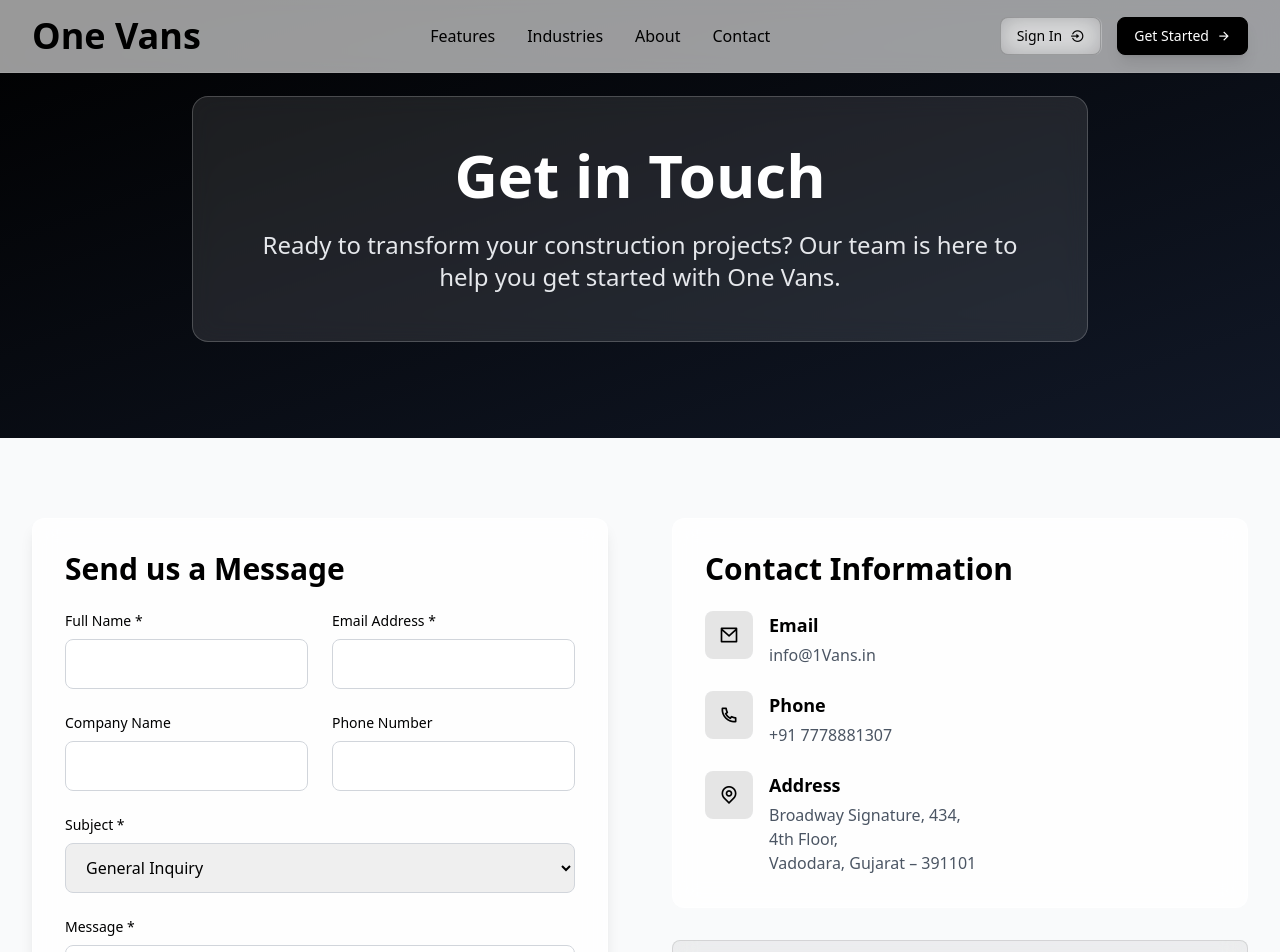
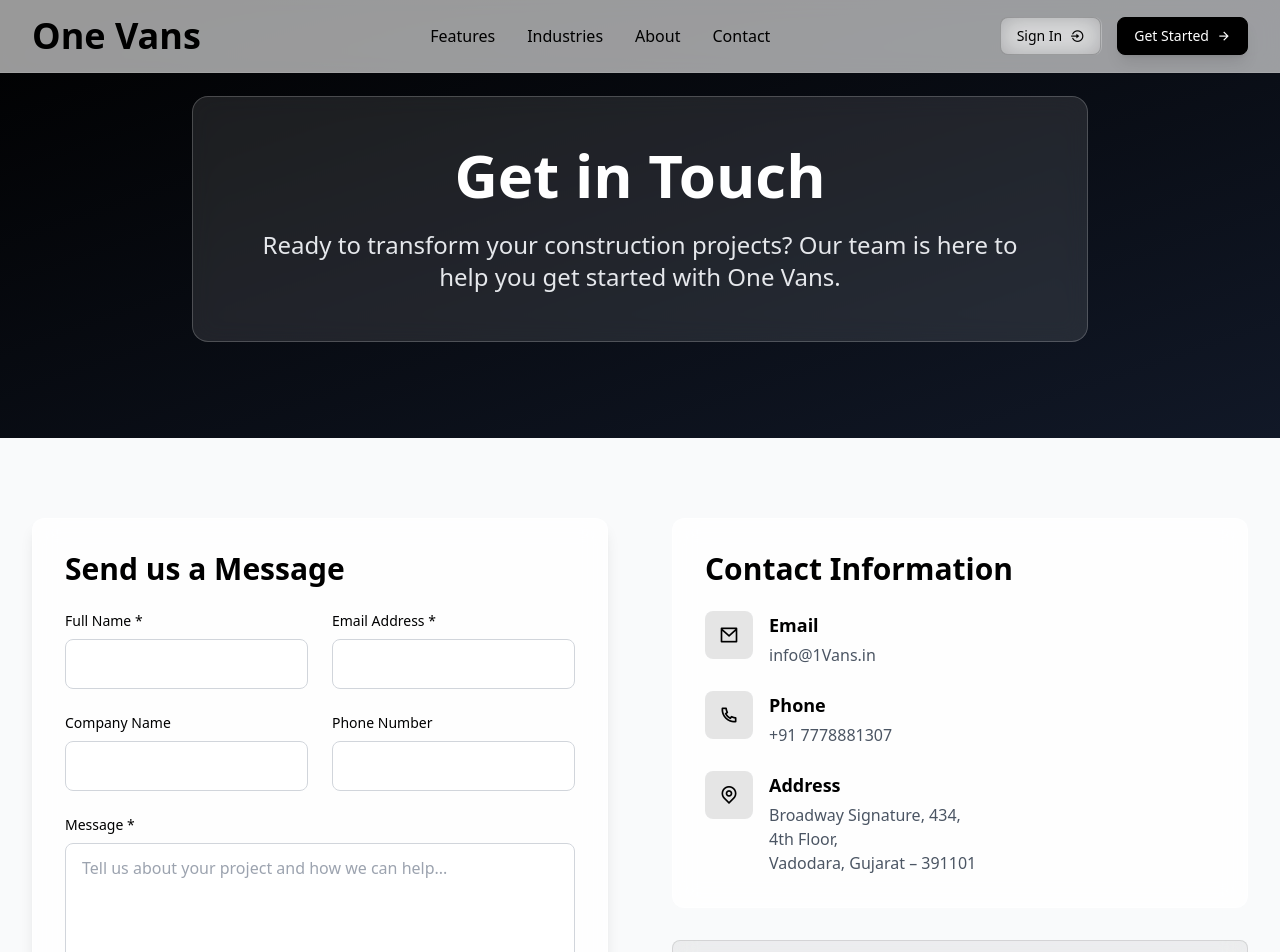
Before and after one commit to DhruvPopat268/1vansh, a Next.js app: page /contact in a window 1280 px wide. Shown: the top 952 px of the page. Built offline with nearby package versions, Linux system fonts and the light colour scheme.

Commit message:
updated code for remove subject inquiry

```diff
--- a/app/contact/page.tsx
+++ b/app/contact/page.tsx
@@ -178,25 +178,7 @@
                   </div>
                 </div>
 
-                <div className="animate-fade-in">
-                  <label htmlFor="subject" className="block text-sm font-medium text-black mb-2">
-                    Subject *
-                  </label>
-                  <select
-                    id="subject"
-                    name="subject"
-                    value={formData.subject}
-                    onChange={handleChange}
-                    required
-                    className="w-full px-4 py-3 border border-gray-300 rounded-lg focus:outline-none focus:ring-2 focus:ring-black pr-8 transition-all duration-300"
-                  >
-                    <option value="general">General Inquiry</option>
-                    <option value="sales">Sales Question</option>
-                    <option value="support">Technical Support</option>
-                    <option value="demo">Request Demo</option>
-                    <option value="partnership">Partnership Opportunity</option>
-                  </select>
-                </div>
+
 
                 <div className="animate-fade-in-delay">
                   <label htmlFor="message" className="block text-sm font-medium text-black mb-2">
```
